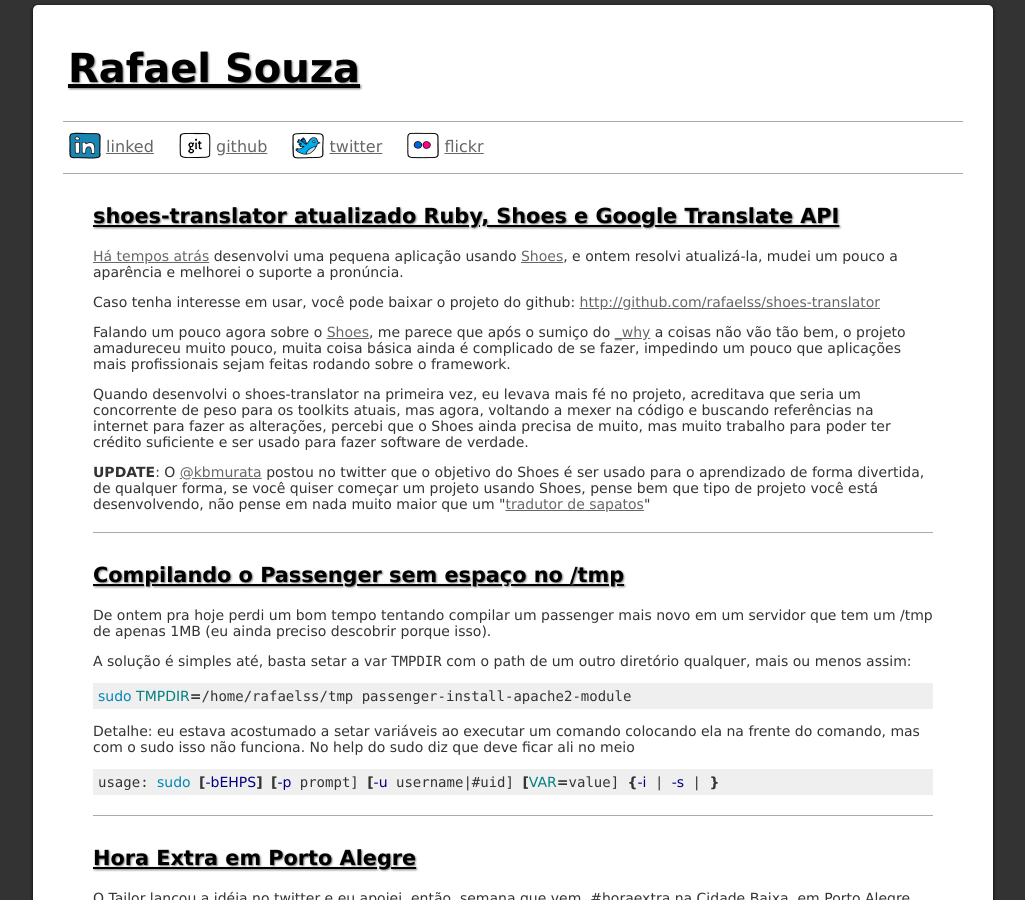
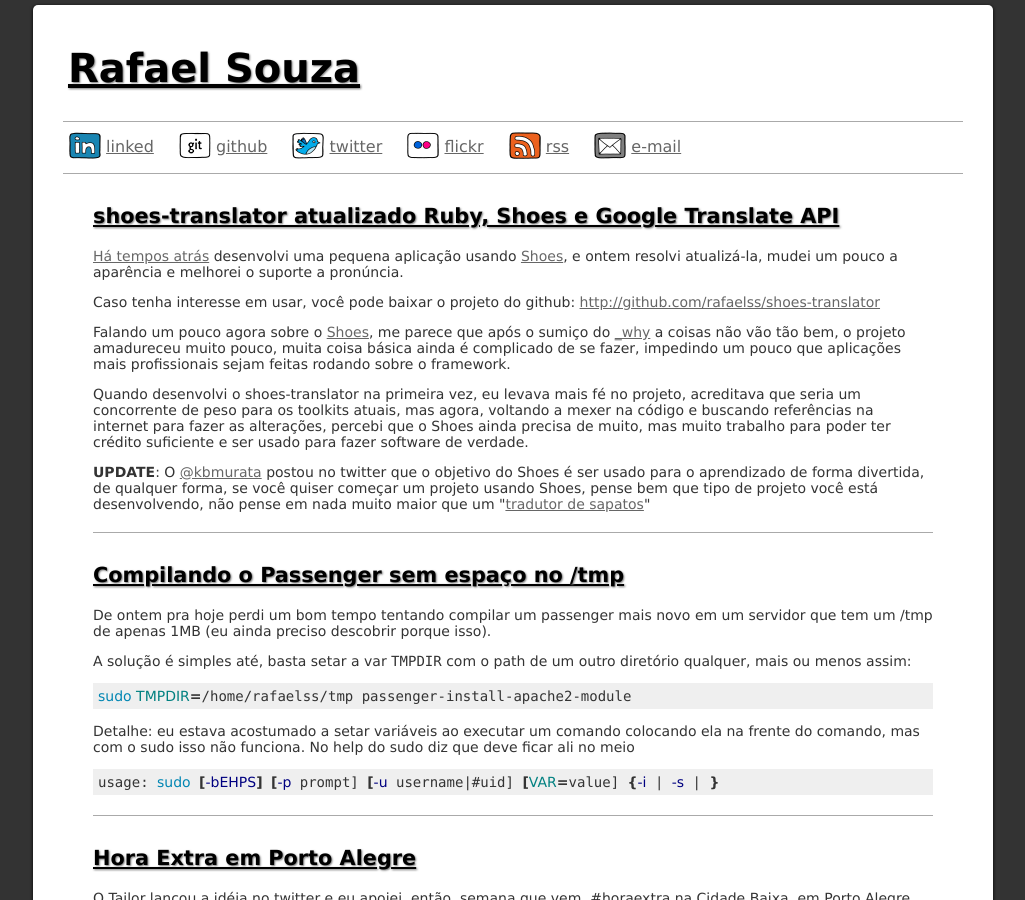
Before and after one commit to rafaelss/rafaelss.github.com, a Jekyll site: the page built from index.html, in a window 1280 px wide and 900 px high. Shown: the whole window, without its empty margins (127-1152 px from the left). Built offline with Jekyll 4.4.1, drawn with Linux system fonts in a browser that asks for light colours; the list of posts is cut into pages by our own code; comment, search, counter and statistics services are not loaded.

Commit message:
added two more links

```diff
--- a/_layouts/default.html
+++ b/_layouts/default.html
@@ -30,6 +30,14 @@
           <img src="/assets/images/flickr-32.png" alt="flickr">
           <a href="http://flickr.com/photos/rafaelss">flickr</a>
         </li>
+        <li>
+          <img src="/assets/images/rss-32.png" alt="rss">
+          <a href="http://feeds.feedburner.com/rafaelss">rss</a>
+        </li>
+        <li>
+          <img src="/assets/images/email-32.png" alt="e-mail">
+          <a href="mailto:me@rafaelss.com">e-mail</a>
+        </li>
       </ul>
       <div class="hr">
         <hr/>
```
Also changed, not shown: assets/images/email-32.png (added), assets/images/rss-32.png (added).
